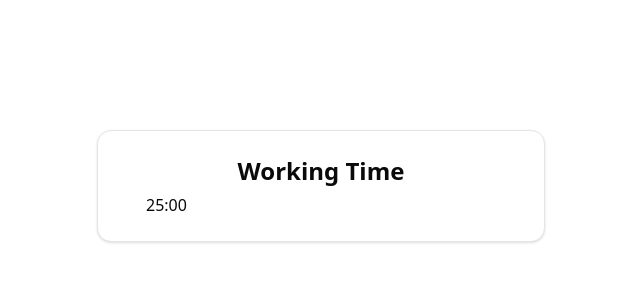
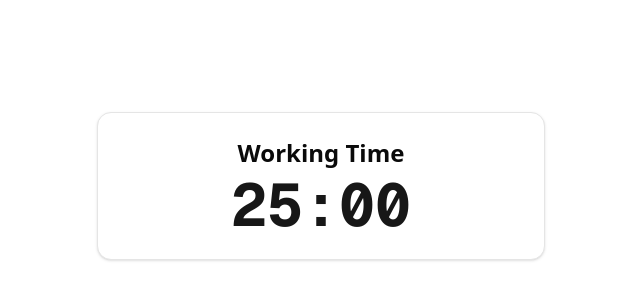
Before and after one commit to asahhiy/Ai_timer, a Next.js app: page / in a window 1280 px wide. Shown: the part 214-514 px from the top of the page, without its empty margins (319-959 px from the left). Built offline with nearby package versions, Linux system fonts and the light colour scheme.

Commit message:
時間表示コンポーネントの実装

```diff
--- a/src/components/TimerApp.tsx
+++ b/src/components/TimerApp.tsx
@@ -1,7 +1,7 @@
 'use client';
 
 import { Card, CardContent, CardHeader, CardTitle } from "@/components/ui/card"
-
+import TimerDisplay from "./TimerDisplay";
 
 export default function TimerApp() {
   return (
@@ -11,7 +11,11 @@
           <CardTitle className="text-2xl font-bold text-center">
             Working Time
           </CardTitle>
-          <CardContent>25:00</CardContent>
+          <CardContent className="flex justify-center">
+            <TimerDisplay
+              minutes={25}
+              seconds={0} />
+          </CardContent>
         </CardHeader>
       </Card>
     </div>
--- /dev/null
+++ b/src/components/TimerDisplay.tsx
@@ -0,0 +1,13 @@
+interface TimerDisplayProps {
+  minutes: number;
+  seconds: number;
+}
+
+export default function TimerDisplay({ minutes, seconds }: TimerDisplayProps) {
+  return (
+    <div className="text-6xl font-mono font-bold text-primary">
+      {String(minutes).padStart(2, '0')}:{String(seconds).padStart(2, '0')}
+
+    </div>
+  );
+}
```
